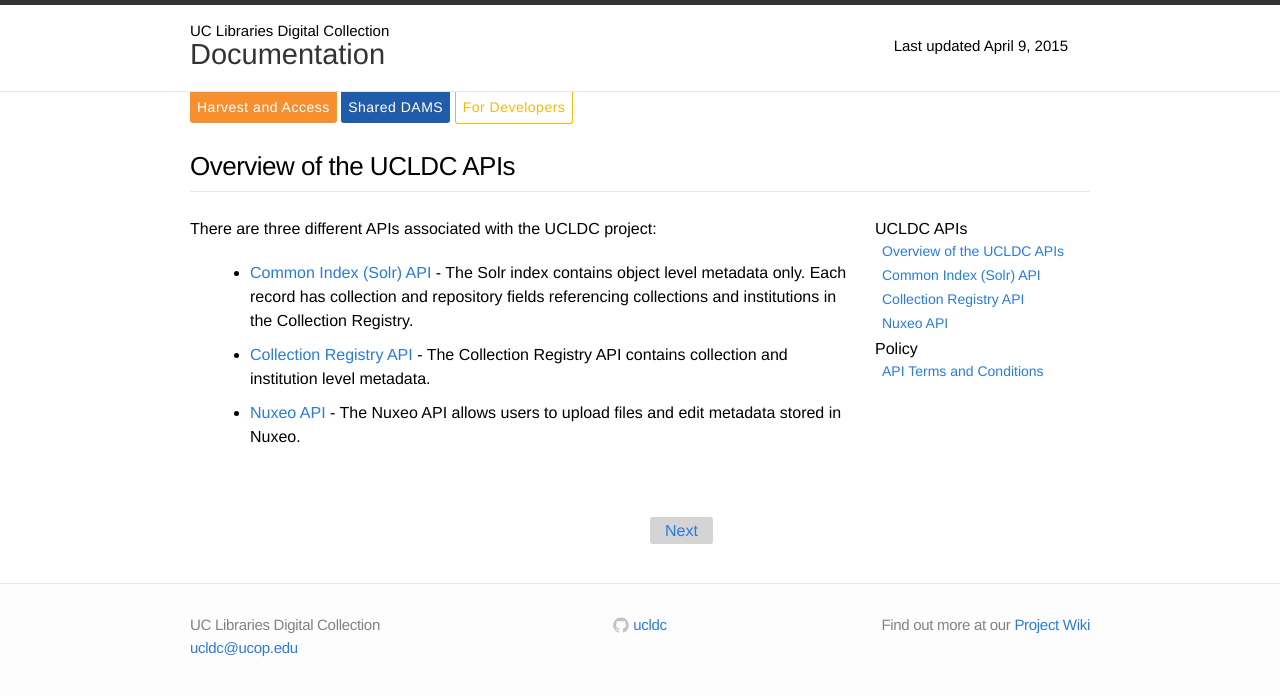
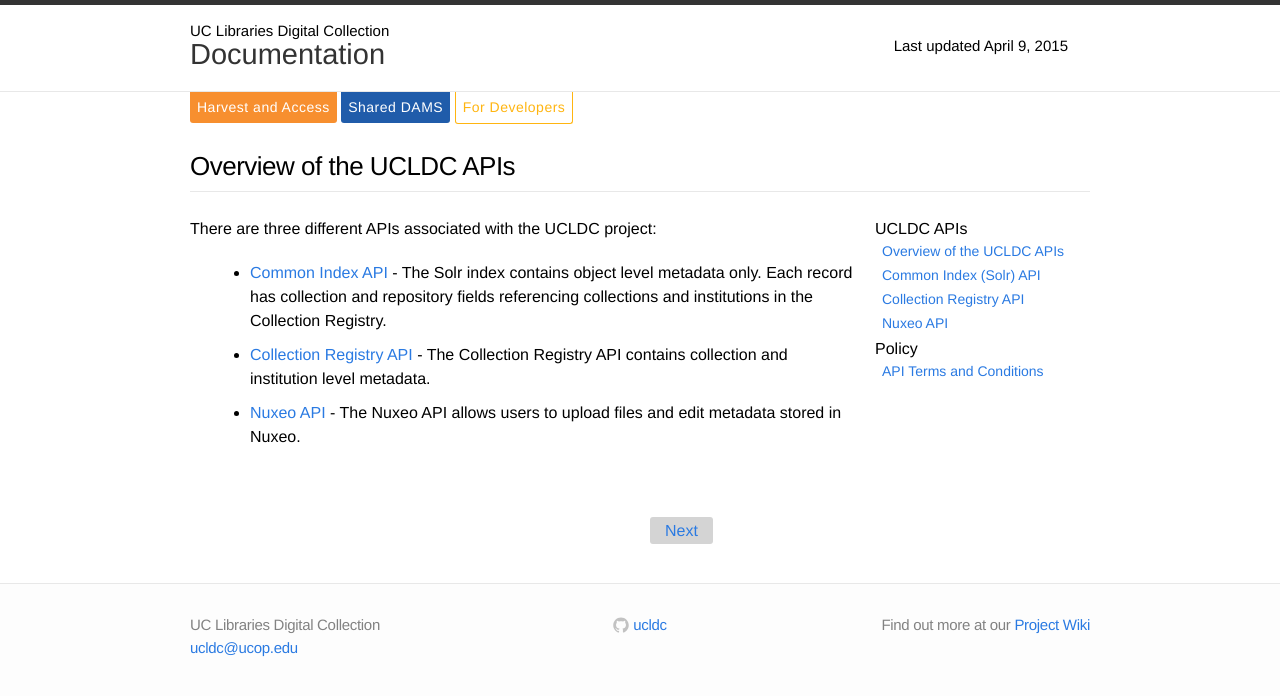
Before and after one commit to ucldc/ucldc-docs, a Jekyll site: the page built from docs/technical-docs/index.md, in a window 1280 px wide. Shown: the top 696 px of the page. Built offline with Jekyll 4.4.1, drawn with Linux system fonts in a browser that asks for light colours; nearby versions of some CDN libraries.

Commit message:
Update index.md

```diff
--- a/docs/technical-docs/index.md
+++ b/docs/technical-docs/index.md
@@ -8,6 +8,6 @@
 
 There are three different APIs associated with the UCLDC project:
 
-- [Common Index (Solr) API]({{ site.url }}{{ site.baseurl }}/docs/technical-docs/solr-api/) - The Solr index contains object level metadata only. Each record has collection and repository fields referencing collections and institutions in the Collection Registry.
+- [Common Index API]({{ site.url }}{{ site.baseurl }}/docs/technical-docs/solr-api/) - The Solr index contains object level metadata only. Each record has collection and repository fields referencing collections and institutions in the Collection Registry.
 - [Collection Registry API]({{ site.url }}{{ site.baseurl }}/docs/technical-docs/registry-api/) - The Collection Registry API contains collection and institution level metadata.
 - [Nuxeo API]({{ site.url }}{{ site.baseurl }}/docs/technical-docs/nuxeo-api/) - The Nuxeo API allows users to upload files and edit metadata stored in Nuxeo.
```
